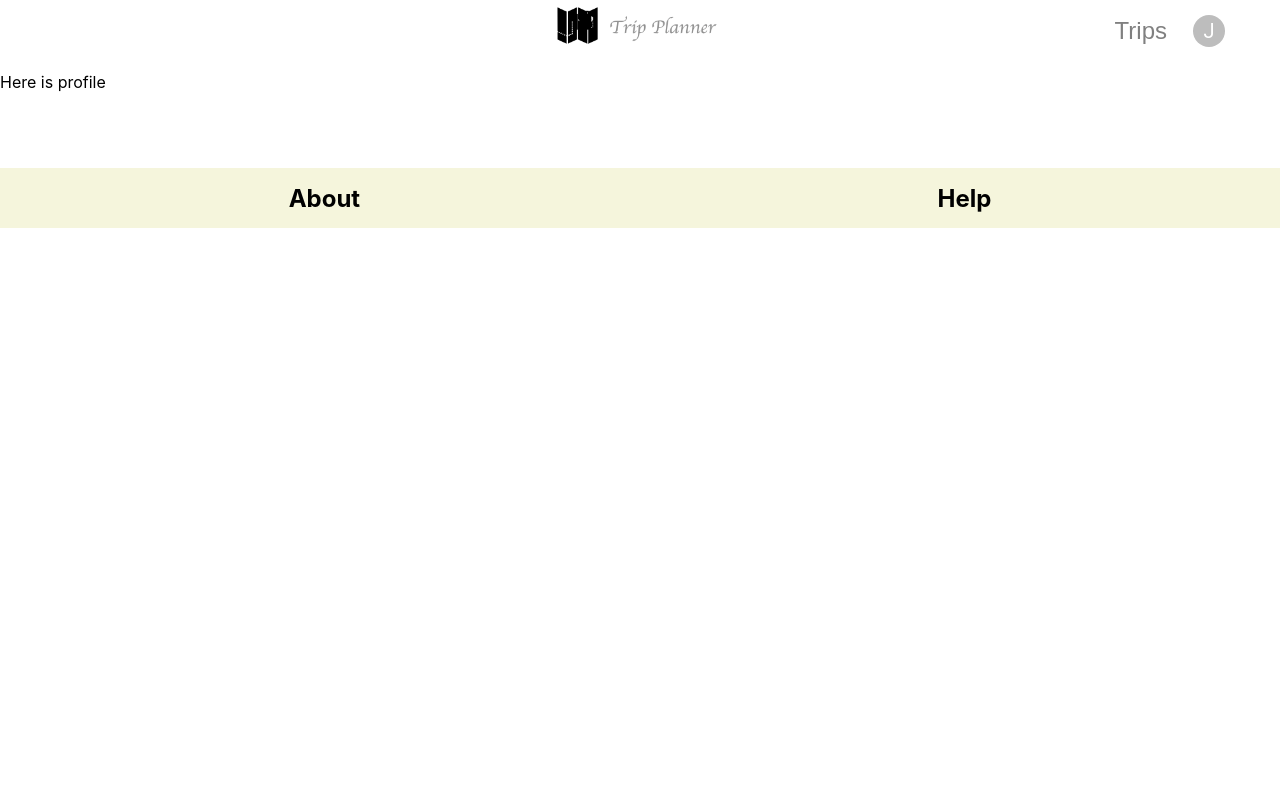
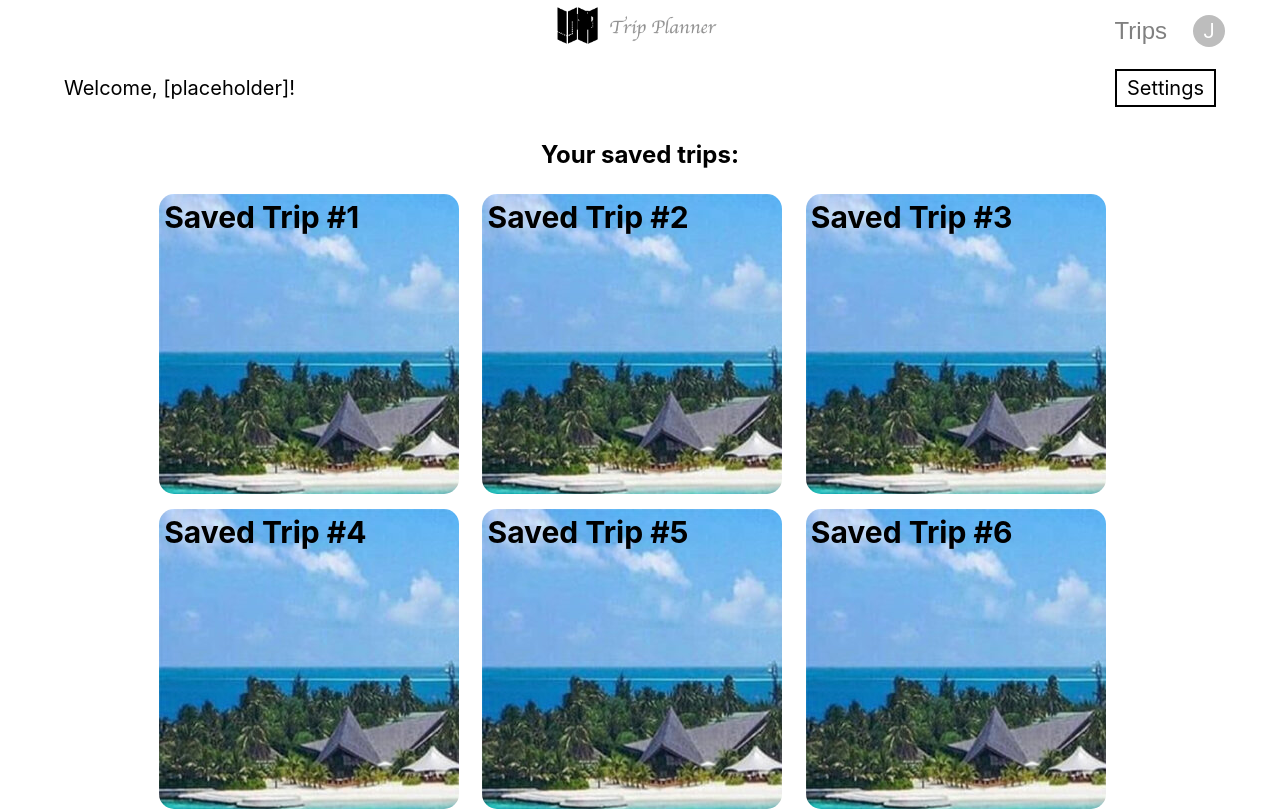
Before and after one commit to zechengF2023/TripPlanner, a React (Create React App) app in the folder front-end/: page /profile in a window 1280 px wide. Shown: the top 811 px of the page. Built offline with nearby package versions, Linux system fonts and the light colour scheme.

Commit message:
uploading profile js and css, co-author with ailaamir

```diff
--- /dev/null
+++ b/front-end/src/components/savedTripsData.json
@@ -0,0 +1,56 @@
+[
+  {
+    "id": "6",
+    "type": "destination",
+    "location": "Saved Trip #1",
+    "tags": ["tropics", "asia", "beaches"]
+  },
+  {
+  "id": "7",
+  "type": "destination",
+  "location": "Saved Trip #2",
+  "tags": ["tropics", "asia", "beaches"]
+  },
+  {
+  "id": "8",
+  "type": "destination",
+  "location": "Saved Trip #3",
+  "tags": ["tropics", "asia", "beaches"]
+  },
+  {
+    "id": "6",
+    "type": "destination",
+    "location": "Saved Trip #4",
+    "tags": ["tropics", "asia", "beaches"]
+  },
+  {
+    "id": "7",
+    "type": "destination",
+    "location": "Saved Trip #5",
+    "tags": ["tropics", "asia", "beaches"]
+  },
+  {
+    "id": "8",
+    "type": "destination",
+    "location": "Saved Trip #6",
+    "tags": ["tropics", "asia", "beaches"]
+  },
+  {
+    "id": "6",
+    "type": "destination",
+    "location": "Saved Trip #7",
+    "tags": ["tropics", "asia", "beaches"]
+  },
+  {
+    "id": "7",
+    "type": "destination",
+    "location": "Saved Trip #8",
+    "tags": ["tropics", "asia", "beaches"]
+  },
+  {
+    "id": "8",
+    "type": "destination",
+    "location": "Saved Trip #9",
+    "tags": ["tropics", "asia", "beaches"]
+  }
+]
--- /dev/null
+++ b/front-end/src/css/Profile.css
@@ -0,0 +1,41 @@
+.secondaryContainer{
+    justify-content: space-between;
+    font-size: 20px;
+    align-items: center;
+    display: flex;
+    margin-right: 5%;
+    margin-left: 5%;
+}
+.linkToSettings:link, .linkToSettings:visited{
+    color: black;
+    border: 2px solid black;
+    padding-top: 5px;
+    padding-bottom: 5px;
+    padding-right: 10px;
+    padding-left: 10px;
+    text-align: center;
+    text-decoration: none;
+    vertical-align: middle;
+
+}
+
+.linkToSettings:hover{
+    color: white;
+    background-color: black;
+}
+
+.subtitle{
+    text-align: center;
+}
+
+.tripHolder{
+    display: flex;
+    justify-content: space-around;
+    align-items: flex-start;
+    flex-wrap: wrap;
+    padding: 5px;
+    margin-left: 150px;
+    margin-right: 150px;
+    margin-top: 5px;
+    row-gap: 15px;
+}
--- a/front-end/src/pages/Profile.js
+++ b/front-end/src/pages/Profile.js
@@ -1,13 +1,35 @@
-import React from "react"
+import React, {useMemo} from "react"
 import Header from "../components/Header"
 import Footer from "../components/Footer"
+import savedTrips from "../components/savedTripsData.json"
+import RecommendationDestination from "../components/RecommendationDestination"
+import "../css/Profile.css"
 
-const Profile=props=>
-    (
+
+const Profile=()=> {
+    const trips = useMemo(() => {
+        if (!savedTrips){
+            return [];
+        } else {
+            return savedTrips;
+        }
+    }, []);
+
+    return (
         <div>
             <Header/>
-            <p>Here is profile</p>
-            <Footer />
+            <div className="secondaryContainer">
+                <p>Welcome, [placeholder]!</p>
+                <a href="/settings" className="linkToSettings">Settings</a>
+            </div>
+            <h2 className="subtitle">Your saved trips:</h2>
+            <div className="tripHolder">
+                {trips.map((destination, i) =>
+                    <RecommendationDestination destination={destination} key={i}/>
+                )}
+            </div>
+            <Footer/>
         </div>
     )
+}
 export default Profile
```
Also changed, not shown: 1 other file (tests, documents, lock files or other folders).
